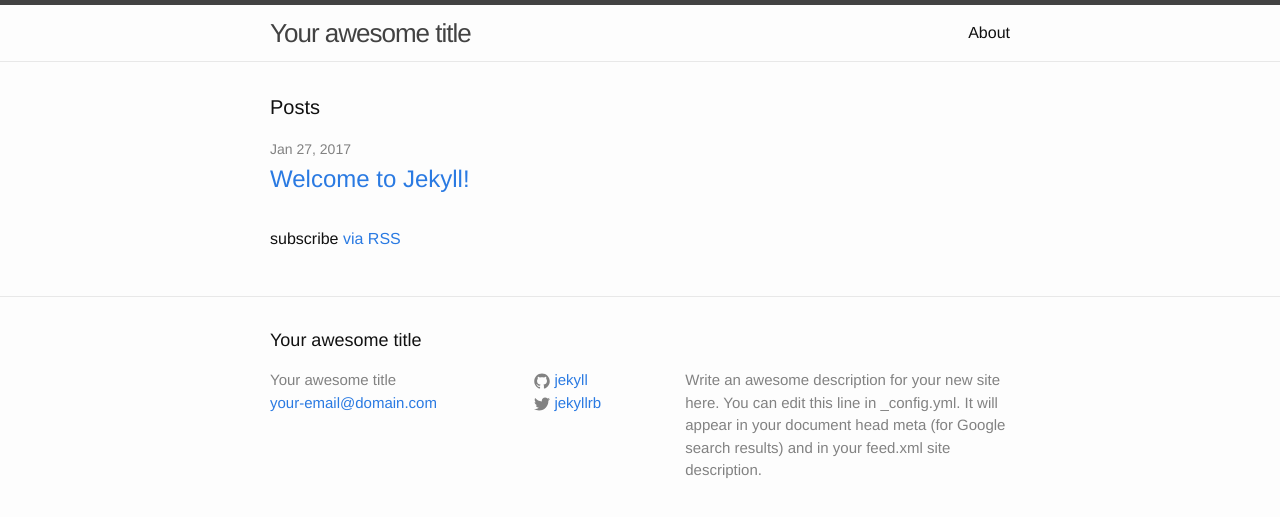
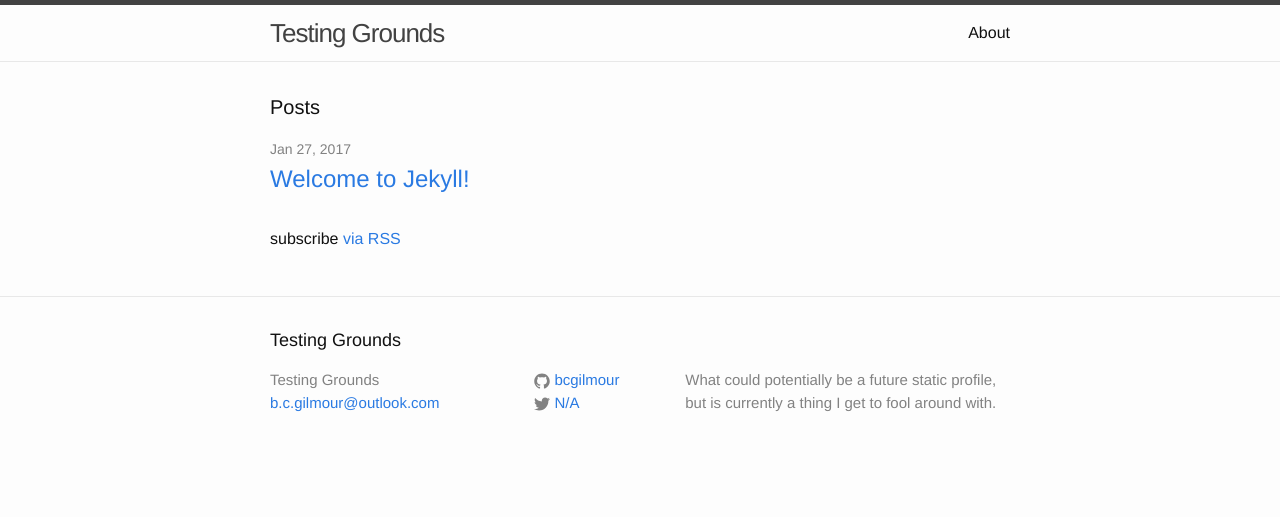
Before and after one commit to bcgilmour/bcgilmour.github.io, a Jekyll site: the page built from index.html, in a window 1280 px wide. Shown: the top 517 px of the page. Built offline with Jekyll 4.4.1, drawn with Linux system fonts in a browser that asks for light colours.

Commit message:
Update _config.yml
Updated details

```diff
--- a/_config.yml
+++ b/_config.yml
@@ -6,16 +6,14 @@
 # 'jekyll serve'. If you change this file, please restart the server process.
 
 # Site settings
-title: Your awesome title
-email: your-email@domain.com
+title: Testing Grounds
+email: b.c.gilmour@outlook.com
 description: > # this means to ignore newlines until "baseurl:"
-  Write an awesome description for your new site here. You can edit this
-  line in _config.yml. It will appear in your document head meta (for
-  Google search results) and in your feed.xml site description.
+  What could potentially be a future static profile, but is currently a thing I get to fool around with.
 baseurl: "" # the subpath of your site, e.g. /blog
-url: "http://yourdomain.com" # the base hostname & protocol for your site
-twitter_username: jekyllrb
-github_username:  jekyll
+url: "https://bcgilmour.github.io" # the base hostname & protocol for your site
+twitter_username: [N/A]
+github_username:  bcgilmour
 
 # Build settings
 markdown: kramdown
```
